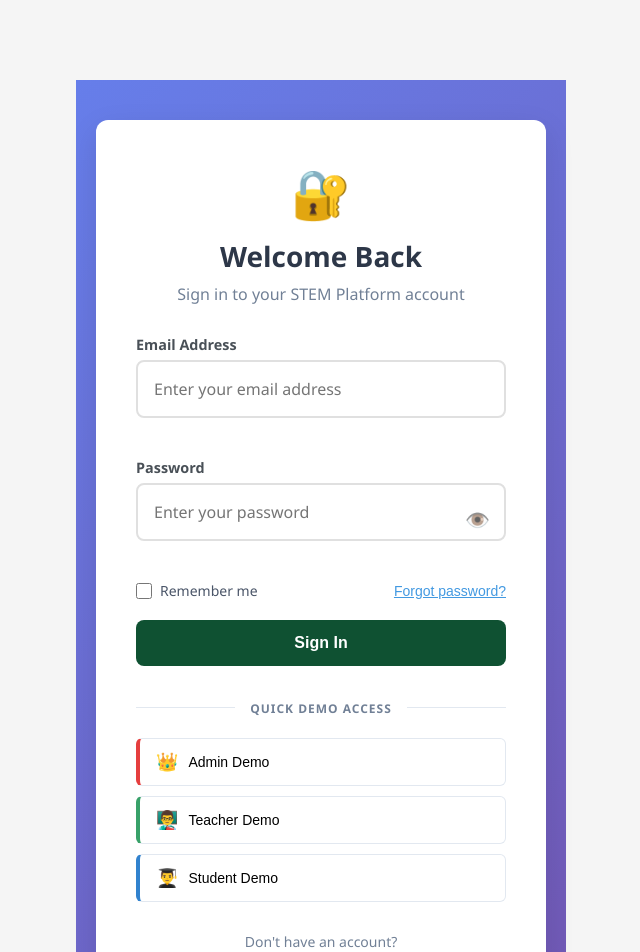
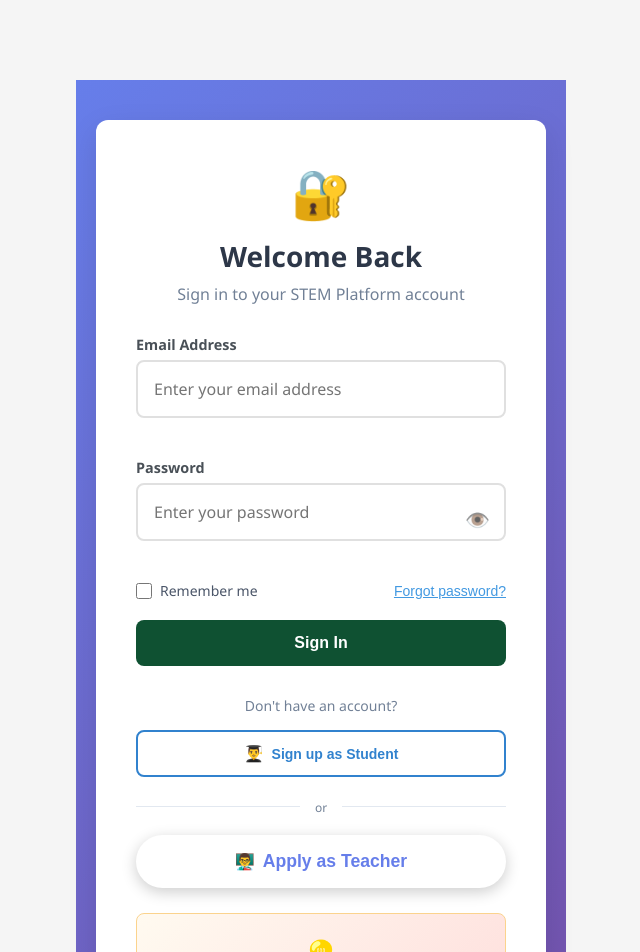
Before and after one commit to CodeSmartNG/Code-Stem-Education, a React (Vite) app: page / in a window 1280 px wide. Shown: the top 952 px of the page, without its empty margins (569-1209 px from the left). Built offline with nearby package versions, Linux system fonts and the light colour scheme.

Commit message:
Update LoginForm.jsx

```diff
--- a/src/components/LoginForm.jsx
+++ b/src/components/LoginForm.jsx
@@ -6,7 +6,7 @@ const LoginForm = ({
   onSwitchToRegister,
   onSwitchToTeacherRegister,
   isLoading: parentLoading,
-  onResendVerification // ✅ New prop for resending verification email
+  onResendVerification
 }) => {
   const [formData, setFormData] = useState({
     email: '',
@@ -152,35 +152,6 @@ const LoginForm = ({
     setError('');
     setShowResendVerification(false);
     setResendMessage('');
-  };
-
-  const handleDemoLogin = (role) => {
-    // Clear any previous errors
-    setError('');
-    setLoginAttempts(0);
-    setIsLocked(false);
-    setShowResendVerification(false);
-    setResendMessage('');
-
-    const credentials = {
-      admin: { email: 'codesmartng1@gmail.com', password: 'Kb1217@#$%&' },
-      teacher: { email: 'kabir@teacher.com', password: '121712' },
-      student: { email: 'student@example.com', password: 'password123' }
-    };
-
-    const cred = credentials[role];
-    if (!cred) {
-      setError('Invalid demo role selected');
-      return;
-    }
-
-    setFormData({ email: cred.email, password: cred.password });
-
-    // Auto-submit after a short delay
-    setTimeout(() => {
-      const submitEvent = new Event('submit', { cancelable: true, bubbles: true });
-      handleSubmit(submitEvent);
-    }, 300);
   };
 
   const toggleShowPassword = () => {
@@ -342,41 +313,7 @@ const LoginForm = ({
           </button>
         </form>
 
-        {/* Demo Login Section */}
-        <div className="demo-section">
-          <div className="demo-divider">
-            <span>Quick Demo Access</span>
-          </div>
-          <div className="demo-buttons">
-            <button
-              type="button"
-              className="demo-btn admin-demo"
-              onClick={() => handleDemoLogin('admin')}
-              disabled={isDisabled}
-            >
-              <span className="demo-icon">👑</span>
-              Admin Demo
-            </button>
-            <button
-              type="button"
-              className="demo-btn teacher-demo"
-              onClick={() => handleDemoLogin('teacher')}
-              disabled={isDisabled}
-            >
-              <span className="demo-icon">👨‍🏫</span>
-              Teacher Demo
-            </button>
-            <button
-              type="button"
-              className="demo-btn student-demo"
-              onClick={() => handleDemoLogin('student')}
-              disabled={isDisabled}
-            >
-              <span className="demo-icon">👨‍🎓</span>
-              Student Demo
-            </button>
-          </div>
-        </div>
+        {/* ✅ DEMO SECTION REMOVED */}
 
         {/* Footer */}
         <div className="auth-footer">
```
